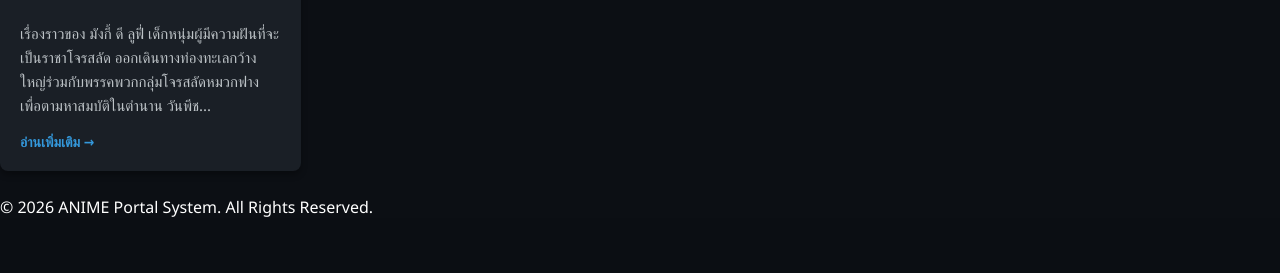
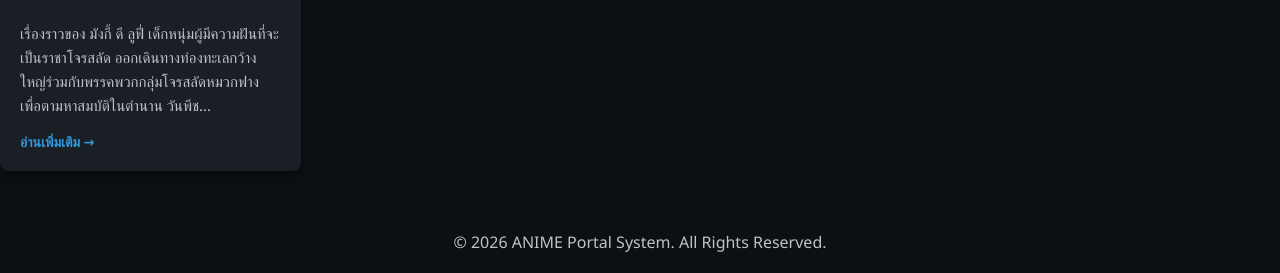
Before and after one commit to krit2551/news-app-v2, a Flask app: page / in a window 1280 px wide. Shown: the part 996-1269 px from the top of the page. Before the commit the page ends 1213 px from the top, so only its background shows below. Run offline with Flask 3, Linux system fonts and the light colour scheme.

Commit message:
Update index.html

```diff
--- a/templates/index.html
+++ b/templates/index.html
@@ -239,9 +239,8 @@
         {% endif %}
     </div>
 
+    <footer style="text-align: center; width: 100%; padding: 20px 0; margin-top: 40px; color: #bdc3c7;">
+        © 2026 ANIME Portal System. All Rights Reserved.
     <footer>
-        © 2026 ANIME Portal System. All Rights Reserved.
-    </footer>
-
 </body>
 </html>
```
